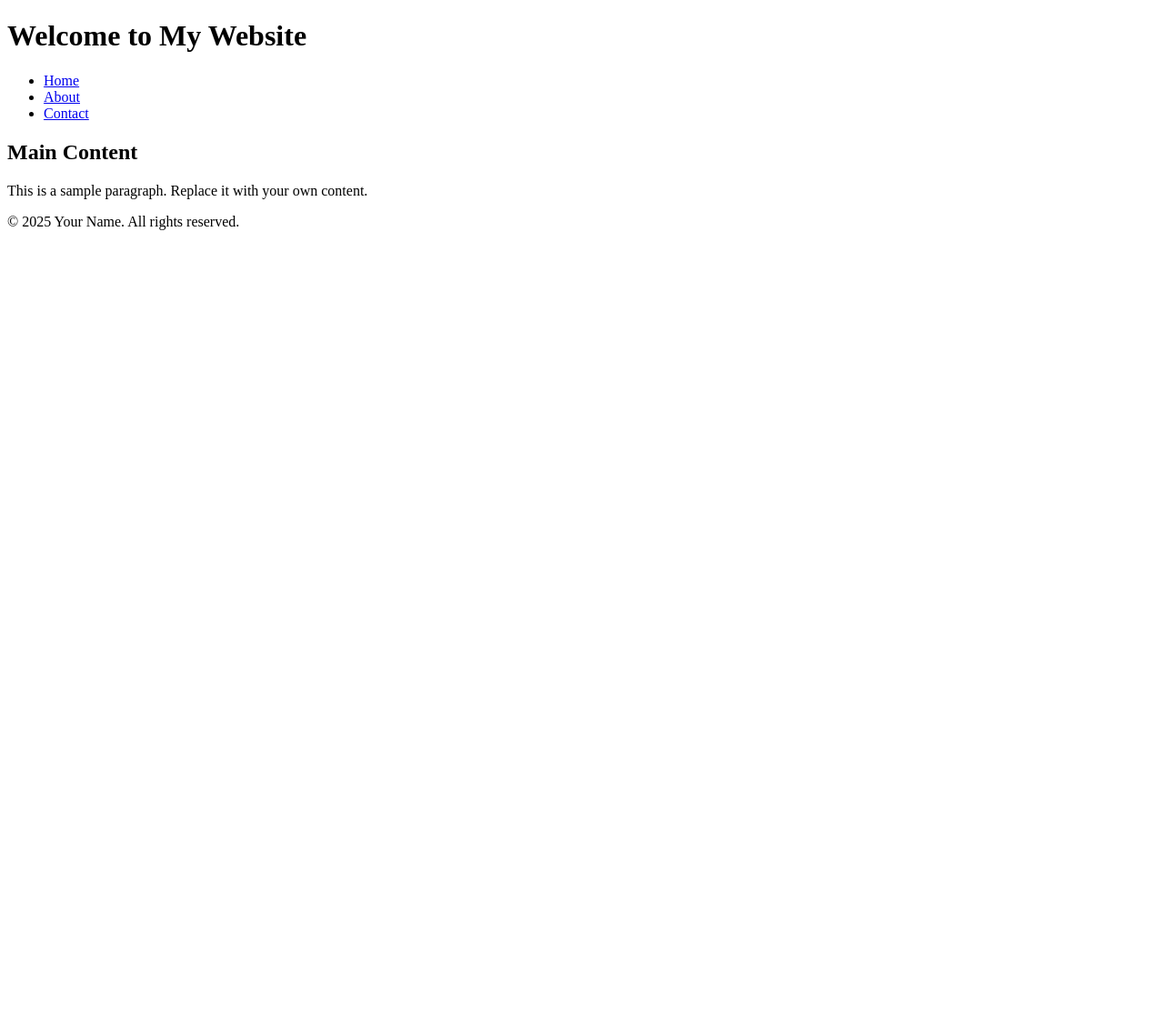
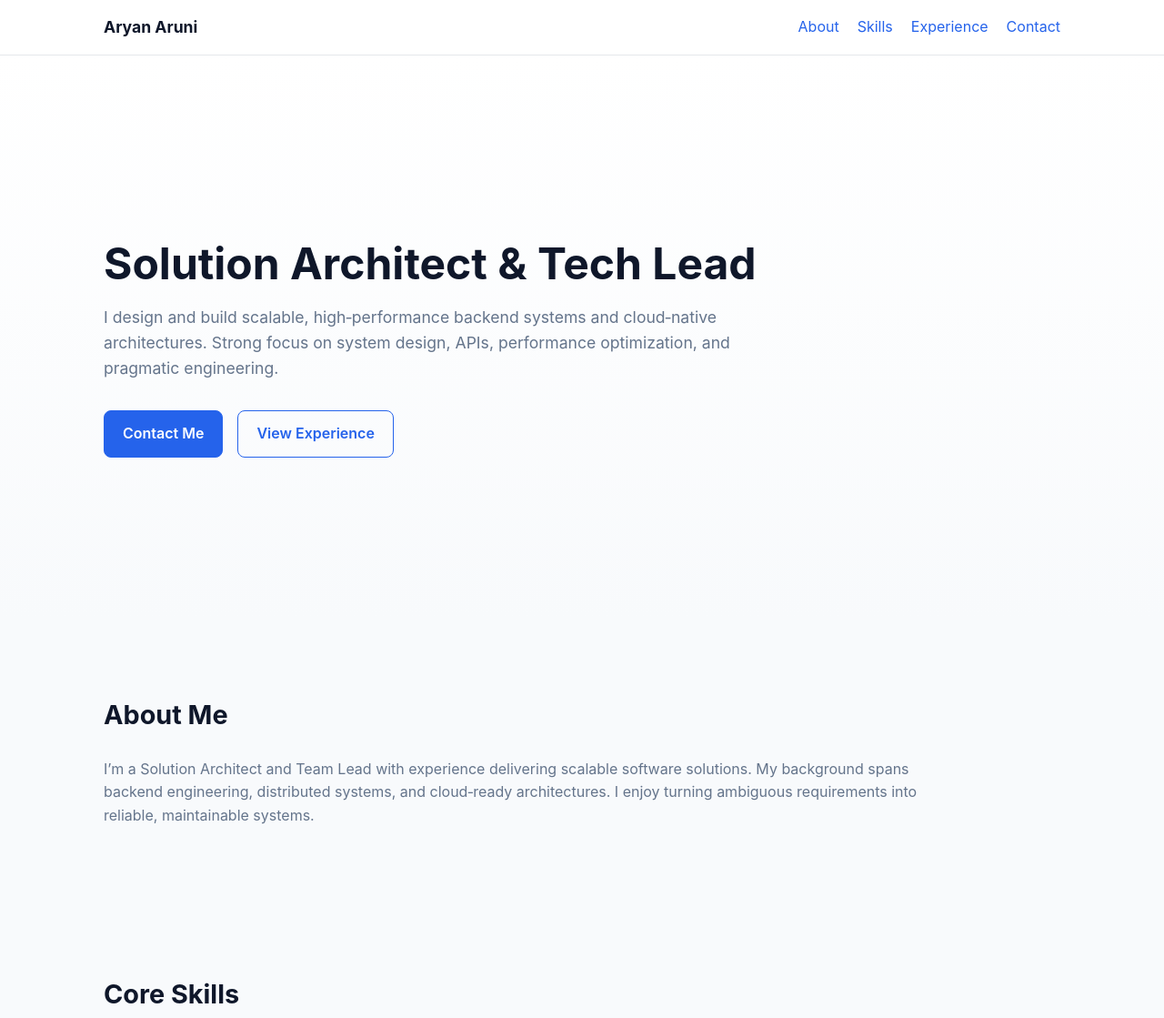
Before and after one commit to aryanaruni/portfolio, a plain HTML site: page index.html in a window 1280 px wide. Shown: the top 1119 px of the page at 91% size. Before the commit the page ends 800 px from the top, so only its background shows below. Drawn offline with Linux system fonts and the light colour scheme.

Commit message:
Update index.html

```diff
--- a/index.html
+++ b/index.html
@@ -1,39 +1,259 @@
 <!DOCTYPE html>
 <html lang="en">
 <head>
-    <meta charset="UTF-8">
-    <meta name="viewport" content="width=device-width, initial-scale=1.0">
-    <meta http-equiv="X-UA-Compatible" content="IE=edge">
-    <title>Your Page Title</title>
+  <meta charset="UTF-8" />
+  <meta name="viewport" content="width=device-width, initial-scale=1.0" />
+  <title>Aryan Aruni | Solution Architect</title>
+  <meta name="description" content="Aryan Aruni – Solution Architect & Tech Lead specializing in scalable backend systems, cloud-native architecture, and performance optimization." />
+  <style>
+    :root {
+      --primary: #0f172a; /* slate-900 */
+      --secondary: #2563eb; /* blue-600 */
+      --muted: #64748b; /* slate-500 */
+      --bg: #f8fafc; /* slate-50 */
+    }
 
-    <!-- Link to external CSS -->
-    <link rel="stylesheet" href="styles.css">
+    * {
+      margin: 0;
+      padding: 0;
+      box-sizing: border-box;
+      font-family: Inter, system-ui, -apple-system, BlinkMacSystemFont, sans-serif;
+    }
 
-    <!-- Optional favicon -->
-    <link rel="icon" href="favicon.ico" type="image/x-icon">
+    body {
+      background: var(--bg);
+      color: var(--primary);
+      line-height: 1.6;
+    }
+
+    a {
+      color: var(--secondary);
+      text-decoration: none;
+    }
+
+    /* Layout */
+    .container {
+      max-width: 1100px;
+      margin: auto;
+      padding: 80px 24px;
+    }
+
+    /* Header */
+    header {
+      position: sticky;
+      top: 0;
+      background: #ffffffee;
+      backdrop-filter: blur(8px);
+      border-bottom: 1px solid #e5e7eb;
+      z-index: 100;
+    }
+
+    .nav {
+      max-width: 1100px;
+      margin: auto;
+      padding: 16px 24px;
+      display: flex;
+      justify-content: space-between;
+      align-items: center;
+    }
+
+    .nav .name {
+      font-weight: 700;
+      font-size: 1.1rem;
+    }
+
+    .nav ul {
+      list-style: none;
+      display: flex;
+      gap: 20px;
+    }
+
+    /* Hero */
+    .hero {
+      padding: 120px 24px 100px;
+      background: linear-gradient(180deg, #ffffff, #f8fafc);
+    }
+
+    .hero h1 {
+      font-size: clamp(2.2rem, 4vw, 3rem);
+      line-height: 1.2;
+      margin-bottom: 16px;
+    }
+
+    .hero p {
+      max-width: 720px;
+      color: var(--muted);
+      font-size: 1.1rem;
+    }
+
+    .hero .cta {
+      margin-top: 32px;
+      display: flex;
+      gap: 16px;
+      flex-wrap: wrap;
+    }
+
+    .btn {
+      padding: 12px 20px;
+      border-radius: 8px;
+      font-weight: 600;
+      border: 1px solid var(--secondary);
+      background: var(--secondary);
+      color: white;
+    }
+
+    .btn.outline {
+      background: transparent;
+      color: var(--secondary);
+    }
+
+    /* Sections */
+    section h2 {
+      font-size: 1.8rem;
+      margin-bottom: 24px;
+    }
+
+    section p {
+      color: var(--muted);
+      max-width: 900px;
+    }
+
+    /* Grid */
+    .grid {
+      display: grid;
+      grid-template-columns: repeat(auto-fit, minmax(260px, 1fr));
+      gap: 24px;
+      margin-top: 32px;
+    }
+
+    .card {
+      background: white;
+      border-radius: 12px;
+      padding: 24px;
+      border: 1px solid #e5e7eb;
+    }
+
+    .card h3 {
+      margin-bottom: 8px;
+      font-size: 1.1rem;
+    }
+
+    .card p {
+      font-size: 0.95rem;
+    }
+
+    /* Experience */
+    .timeline {
+      margin-top: 32px;
+      border-left: 2px solid #e5e7eb;
+      padding-left: 24px;
+    }
+
+    .timeline-item {
+      margin-bottom: 32px;
+    }
+
+    .timeline-item h4 {
+      font-size: 1rem;
+      margin-bottom: 4px;
+    }
+
+    .timeline-item span {
+      font-size: 0.85rem;
+      color: var(--muted);
+    }
+
+    /* Footer */
+    footer {
+      border-top: 1px solid #e5e7eb;
+      padding: 32px 24px;
+      text-align: center;
+      color: var(--muted);
+      font-size: 0.9rem;
+    }
+
+    @media (max-width: 640px) {
+      .nav ul {
+        display: none;
+      }
+    }
+  </style>
 </head>
 <body>
 
 <header>
-        <h1>Welcome to My Website</h1>
-        <nav>
+  <div class="nav">
+    <div class="name">Aryan Aruni</div>
     <ul>
-                <li><a href="#">Home</a></li>
-                <li><a href="#">About</a></li>
-                <li><a href="#">Contact</a></li>
+      <li><a href="#about">About</a></li>
+      <li><a href="#skills">Skills</a></li>
+      <li><a href="#experience">Experience</a></li>
+      <li><a href="#contact">Contact</a></li>
     </ul>
-        </nav>
+  </div>
 </header>
 
-    <main>
-        <section>
-            <h2>Main Content</h2>
-            <p>This is a sample paragraph. Replace it with your own content.</p>
+<section class="hero">
+  <div class="container">
+    <h1>Solution Architect & Tech Lead</h1>
+    <p>
+      I design and build scalable, high‑performance backend systems and cloud‑native architectures.
+      Strong focus on system design, APIs, performance optimization, and pragmatic engineering.
+    </p>
+    <div class="cta">
+      <a class="btn" href="#contact">Contact Me</a>
+      <a class="btn outline" href="#experience">View Experience</a>
+    </div>
+  </div>
 </section>
-    </main>
+
+<section id="about" class="container">
+  <h2>About Me</h2>
+  <p>
+    I’m a Solution Architect and Team Lead with experience delivering scalable software solutions.
+    My background spans backend engineering, distributed systems, and cloud‑ready architectures.
+    I enjoy turning ambiguous requirements into reliable, maintainable systems.
+  </p>
+</section>
+
+<section id="skills" class="container">
+  <h2>Core Skills</h2>
+  <div class="grid">
+    <div class="card"><h3>Architecture</h3><p>System design, microservices, scalability, API design</p></div>
+    <div class="card"><h3>Backend</h3><p>Python, Django, Flask, REST, performance optimization</p></div>
+    <div class="card"><h3>Frontend</h3><p>React, JavaScript, Node.js (working knowledge)</p></div>
+    <div class="card"><h3>Cloud & Infra</h3><p>HPC concepts, deployment strategies, reliability</p></div>
+  </div>
+</section>
+
+<section id="experience" class="container">
+  <h2>Experience</h2>
+  <div class="timeline">
+    <div class="timeline-item">
+      <h4>Solution Architect / Team Lead</h4>
+      <span>Designing scalable systems & leading engineering teams</span>
+    </div>
+    <div class="timeline-item">
+      <h4>Senior Backend Engineer</h4>
+      <span>High‑performance APIs, system optimization</span>
+    </div>
+  </div>
+</section>
+
+<section id="contact" class="container">
+  <h2>Contact</h2>
+  <p>
+    Interested in collaborating or discussing architecture?
+    Reach out via email or LinkedIn.
+  </p>
+  <p style="margin-top:16px;">
+    📧 <a href="mailto:contact@aryanaruni.com">contact@aryanaruni.com</a>
+  </p>
+</section>
 
 <footer>
-        <p>&copy; 2025 Your Name. All rights reserved.</p>
+  © 2026 Aryan Aruni · aryanaruni.com
 </footer>
+
 </body>
 </html>
```
Lines whose indentation alone changed are shown as unchanged.
